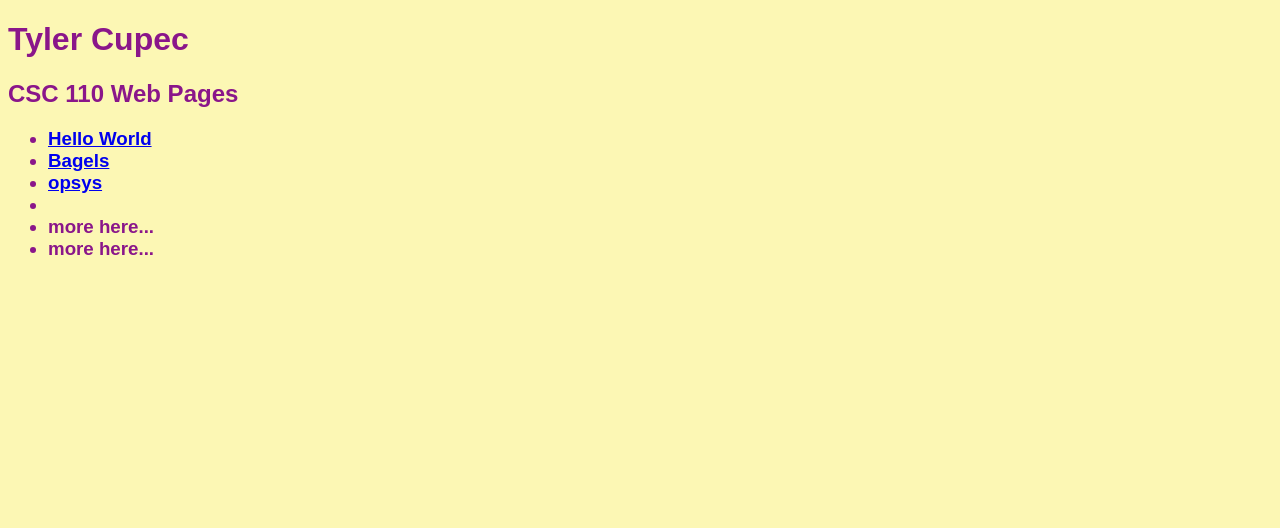
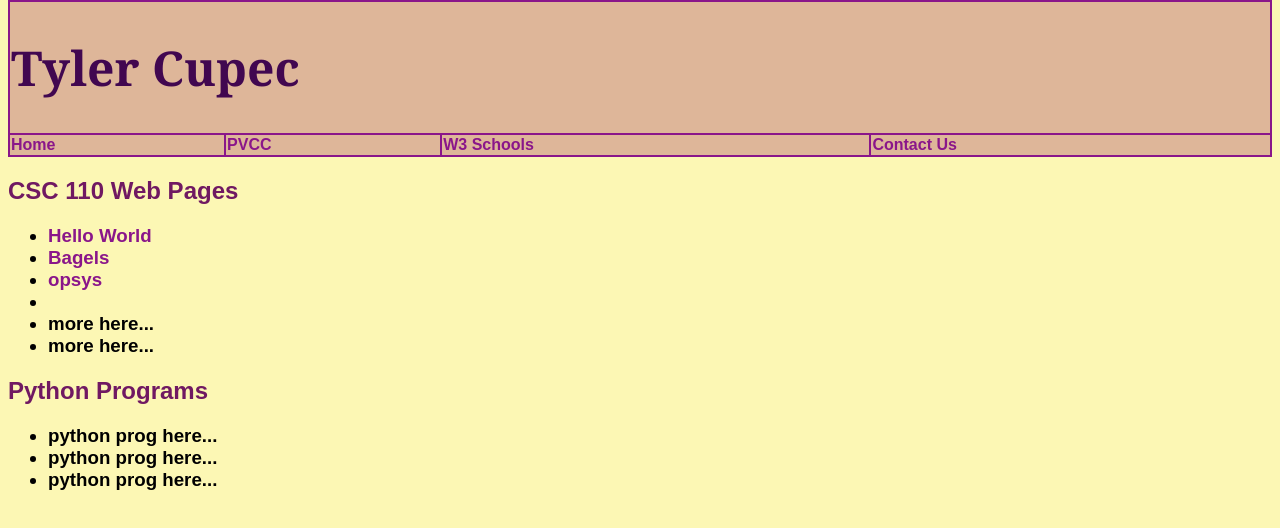
Before and after one commit to tcupec-pvcc/tcupec-pvcc.github.io, a plain HTML site: page index.html in a window 1280 px wide. Drawn offline with Linux system fonts and the light colour scheme.

Commit message:
Update index.html

```diff
--- a/index.html
+++ b/index.html
@@ -4,9 +4,33 @@
     <!--Program Purpose: This is my PVCC index file. It will have links to all my HTML and PYTHON programs-->
 <head>
 <title>Tyler Cupec </title>
+
+<style>
+    body {background-color: #fcf7b4; font-family: Arial, Helvetica, sans-serif; margin-top: 0px;}
+    table {width: 100%; background-color: #8a168a;font-weight: bold; }
+    tr {background-color: rgba(236, 208, 156, 0.863);}
+    h1 {color: rgb(65, 7, 80); font-size: 3em; font-family: Georgia, 'Times New Roman', Times, serif;}
+    h2 {color: #701962; font-size: 1.5em;}
+
+    a {text-decoration: none;}
+    a:link {color: #8a168a;}
+    a:visited {color: #bd1bbd;}
+    a:hover {color: rgb(245, 121, 6);}
+    a:active {color: mediumpurple;}
+</style>
 </head>
-<body style= "color: #8a168a; background-color: #fcf7b4; font-family: arial, helvetica, sans-serif; ">
-<h1>Tyler Cupec </h1>
+
+<body>
+    <table>
+        <tr style="background-color: ;#8a168a"><td colspan="4" ><h1>Tyler Cupec</h1></td></tr>
+        <tr>
+            <td><a href="index.html"> Home </a></td>
+            <td><a href="https://www.pvcc.edu"> PVCC </a></td>
+            <td><a href="https://www.w3schools.com/html/"> W3 Schools </a></td>
+            <td style="width: ;1000px;"><a href="contactus.html"> Contact Us </a></td>
+            </tr>
+    </table>
+
 <h2>CSC 110 Web Pages <h2>
 <h3>
     <ul>
@@ -17,5 +41,14 @@
         <li>more here...</li>
     </ul>
 </h3>
+
+<h2>Python Programs</h2>
+<h3>
+<ul>
+    <li> python prog here...</li>
+    <li> python prog here...</li>
+    <li> python prog here...</li>
+</ul>
+</h3>
 </body>
 </html>
```
Lines whose indentation alone changed are shown as unchanged.
